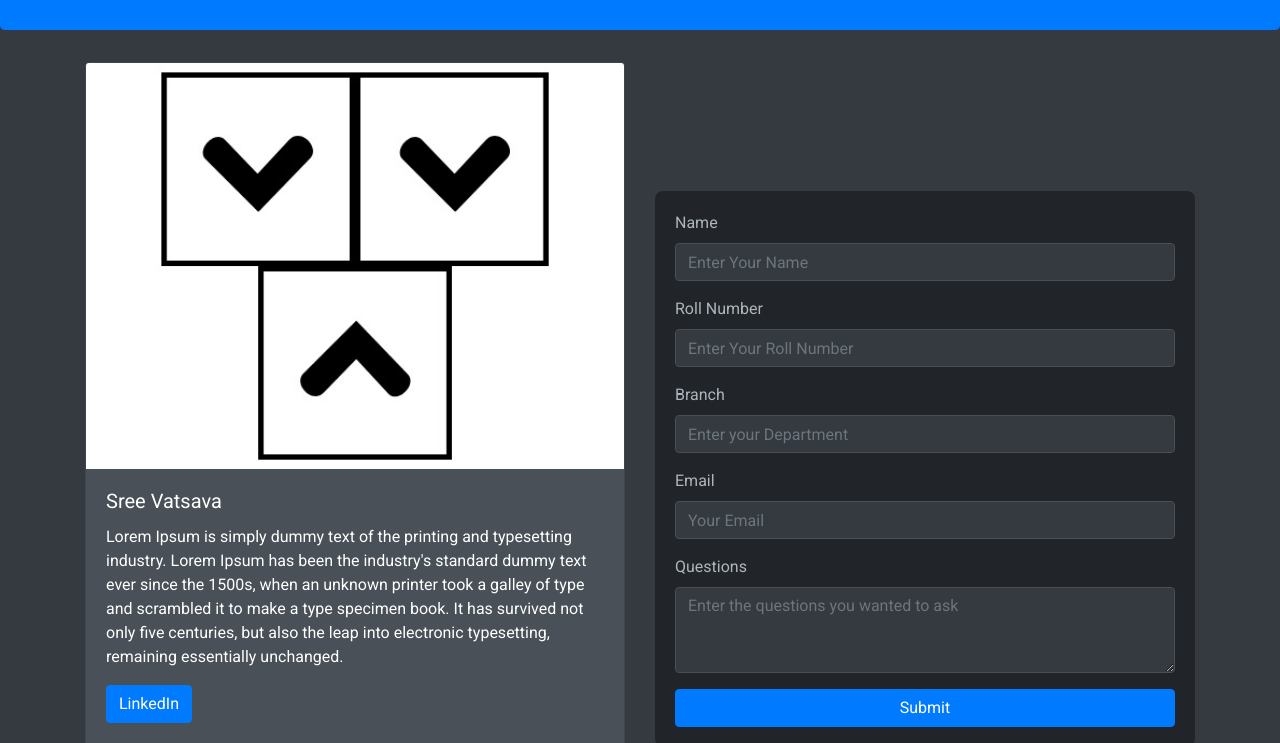
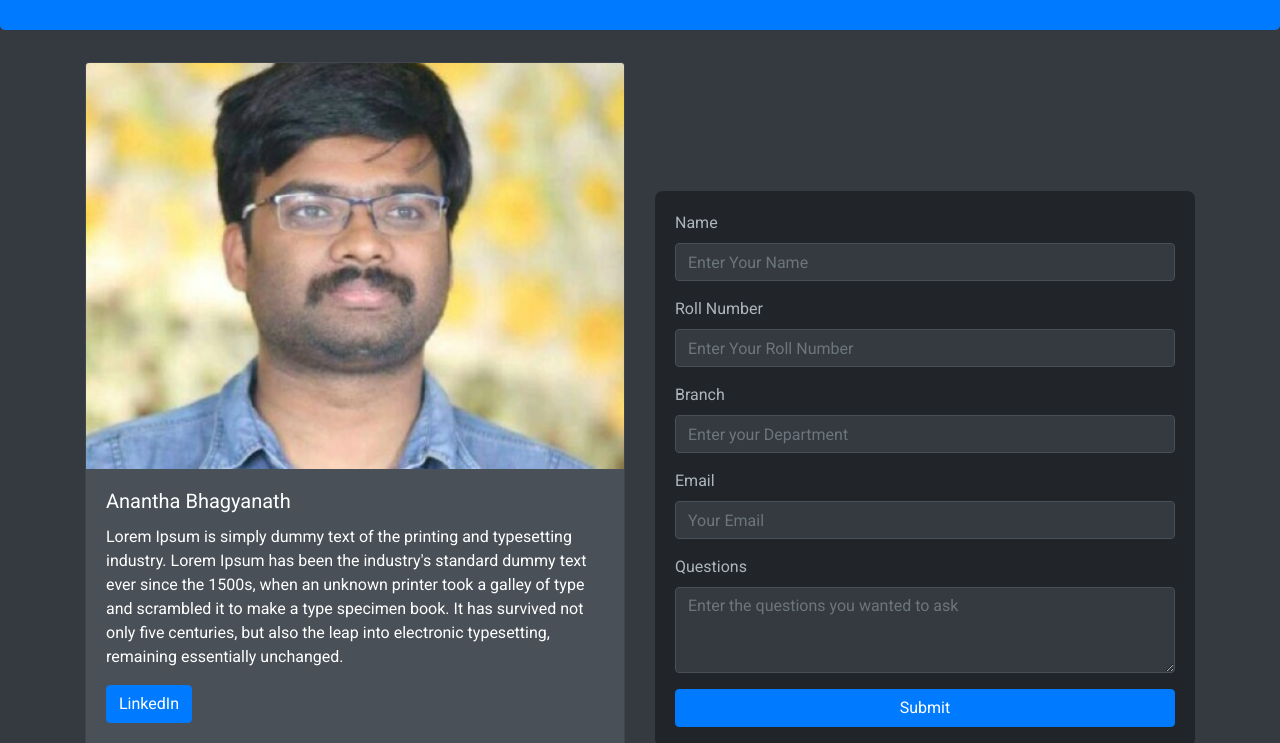
Before and after one commit to dwijeshbing/AlumniConnect, a plain HTML site: page index.html in a window 1280 px wide. Shown: the part 357-1100 px from the top of the page. Drawn offline with nearby package versions, Linux system fonts and the light colour scheme.

Commit message:
modified files

```diff
--- a/index.html
+++ b/index.html
@@ -2,6 +2,8 @@
 <html>
 
 <head>
+    <title>Alumni Connect - IEEE SB GVPCE</title>
+    <link rel="icon" href="https://encrypted-tbn0.gstatic.com/images?q=tbn:ANd9GcTQv7ecm4nGkh6D7Lwc_IC1bQ1vZyo77lDLTQ&s" type="image/x-icon">
     <link href="https://stackpath.bootstrapcdn.com/bootstrap/4.5.2/css/bootstrap.min.css" rel="stylesheet">
     <link href="https://fonts.googleapis.com/css2?family=Roboto:wght@400;700&family=Pacifico&display=swap" rel="stylesheet">
     <style>
@@ -129,12 +131,12 @@
         <div class="row">
             <div class="col-lg-6 mb-4">
                 <div class="card text-white h-100">
-                    <img src="./assets/KS.jpg" class="card-img-top author" alt="Description Image">
+                    <img src="./assets/Anantha.jpeg" class="card-img-top author" alt="Guest Image">
                     <div class="card-body">
-                        <h5 class="card-title">Sree Vatsava</h5>
+                        <h5 class="card-title">Anantha Bhagyanath</h5>
                         <p class="card-text">Lorem Ipsum is simply dummy text of the printing and typesetting industry. Lorem Ipsum has been the industry's standard dummy text ever since the 1500s, when an unknown printer took a galley of type and scrambled it to make a type specimen book. It has survived not only five centuries, but also the leap into electronic typesetting, remaining essentially unchanged.</p>
                         <button class="btn btn-primary" id="submit-button">
-                            <a href="https://www.linkedin.com/in/bingumalla-dvijesh-2a99b022b/" class="link-button">
+                            <a href="https://www.linkedin.com/in/ananthabhagyanath/" class="link-button">
                                 LinkedIn
                             </a>
                         </button>
```
Also changed, not shown: assets/Anantha.jpeg (added), assets/KS.jpg (deleted).
